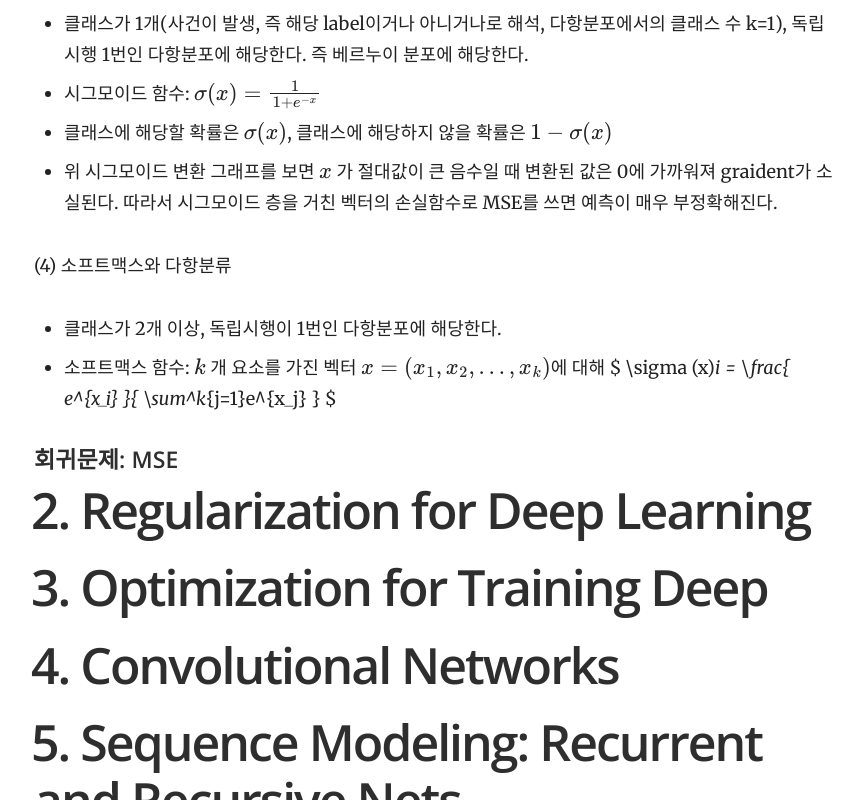
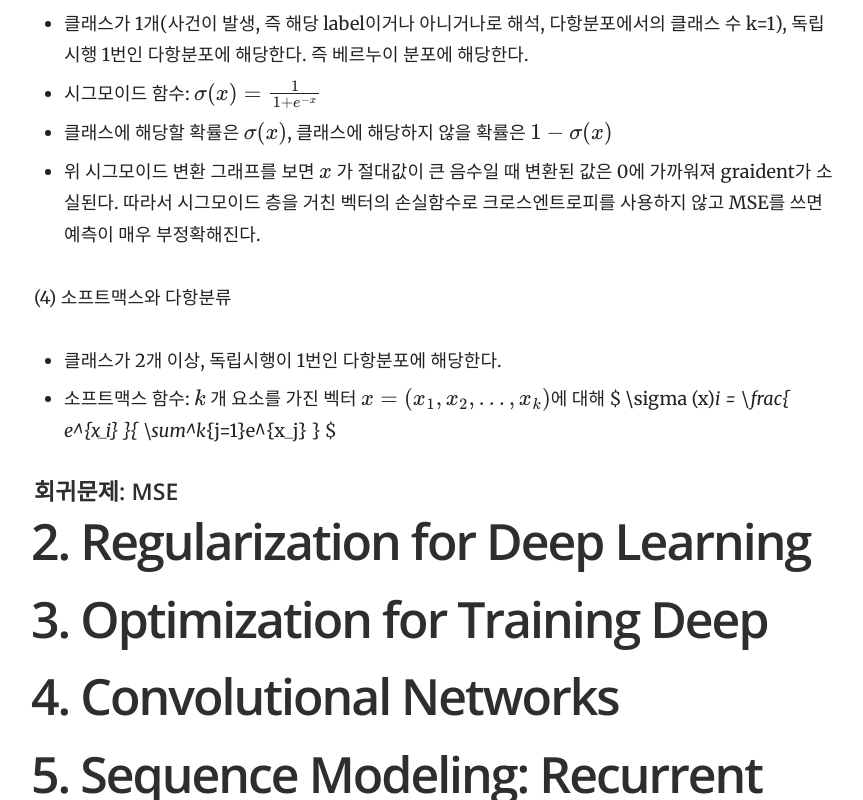
Before and after one commit to yrk3434/yrk3434.github.io, a Jekyll site: the page built from _docs/Theory/Deep Learning Overview.md, in a window 1280 px wide and 900 px high, scrolled down 5123 px, cut to the strip 100-900 px from the top of the window. Shown: the whole strip, without its empty margins (356-1219 px from the left). Built offline with Jekyll 4.4.1, drawn with Linux system fonts in a browser that asks for light colours; formulas are drawn with MathJax 3.

Commit message:
Update Deep Learning Overview.md

```diff
--- a/_docs/Theory/Deep Learning Overview.md
+++ b/_docs/Theory/Deep Learning Overview.md
@@ -111,7 +111,7 @@ $ - ln p(x_1, x_2,..., x_k|n, p_1, p_2, ..., p_k)= - (x_1 ln p_1 + x_2 ln p_2 +
 - 클래스가 1개(사건이 발생, 즉 해당 label이거나 아니거나로 해석, 다항분포에서의 클래스 수 k=1), 독립시행 1번인 다항분포에 해당한다. 즉 베르누이 분포에 해당한다.
 - 시그모이드 함수: $ \sigma(x) = \frac{1}{1+e^{-x}} $
 - 클래스에 해당할 확률은 $ \sigma(x) $, 클래스에 해당하지 않을 확률은 $ 1-\sigma(x) $
-- 위 시그모이드 변환 그래프를 보면 $ x $ 가 절대값이 큰 음수일 때 변환된 값은 0에 가까워져 graident가 소실된다. 따라서 시그모이드 층을 거친 벡터의 손실함수로 MSE를 쓰면 예측이 매우 부정확해진다.
+- 위 시그모이드 변환 그래프를 보면 $ x $ 가 절대값이 큰 음수일 때 변환된 값은 0에 가까워져 graident가 소실된다. 따라서 시그모이드 층을 거친 벡터의 손실함수로 크로스엔트로피를 사용하지 않고 MSE를 쓰면 예측이 매우 부정확해진다.
 
 (4) 소프트맥스와 다항분류
 - 클래스가 2개 이상, 독립시행이 1번인 다항분포에 해당한다.
```
